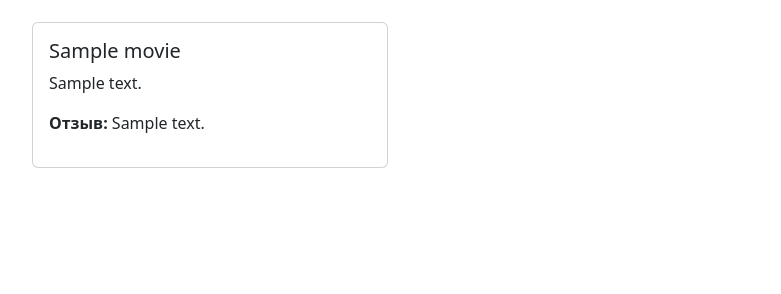
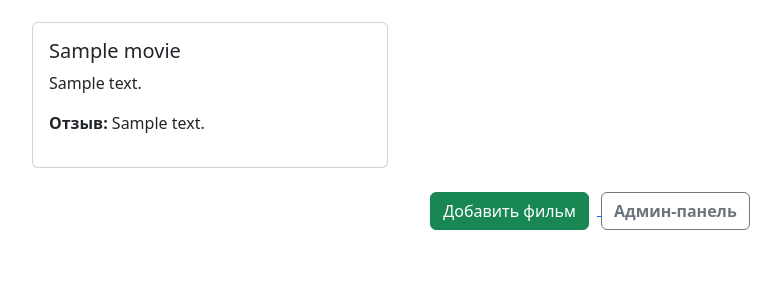
Before and after one commit to SergeyForsh/movie_project, a Django app: page / in a window 1280 px wide. Shown: the part 194-488 px from the top of the page, without its empty margins (50-831 px from the left). Run offline with Django 4.2, Linux system fonts and the light colour scheme; tables that the repository leaves empty hold one stand-in row (values such as "Sample post").

Commit message:
Update movie_list.html

```diff
--- a/films/templates/films/movie_list.html
+++ b/films/templates/films/movie_list.html
@@ -24,6 +24,16 @@
         </div>
         {% endfor %}
     </div>
+    <!-- Вставить в <div class="text-center"> ... -->
+<div class="text-center mb-4">
+    <a href="{% url 'add_movie' %}">
+        <input type="submit" class="btn btn-success me-2" value="Добавить фильм">
+    </a>
+    <a href="/admin/">
+        <button type="button" class="btn btn-outline-secondary"><b>Админ-панель</b></button>
+    </a>
+</div>
+
 </div>
 </body>
 </html>
```
